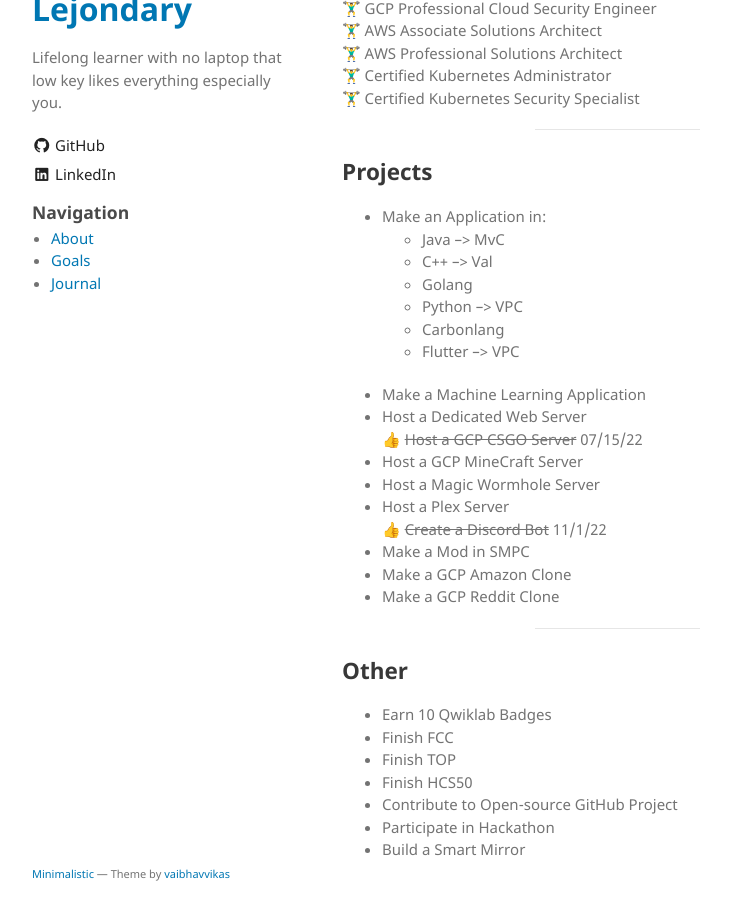
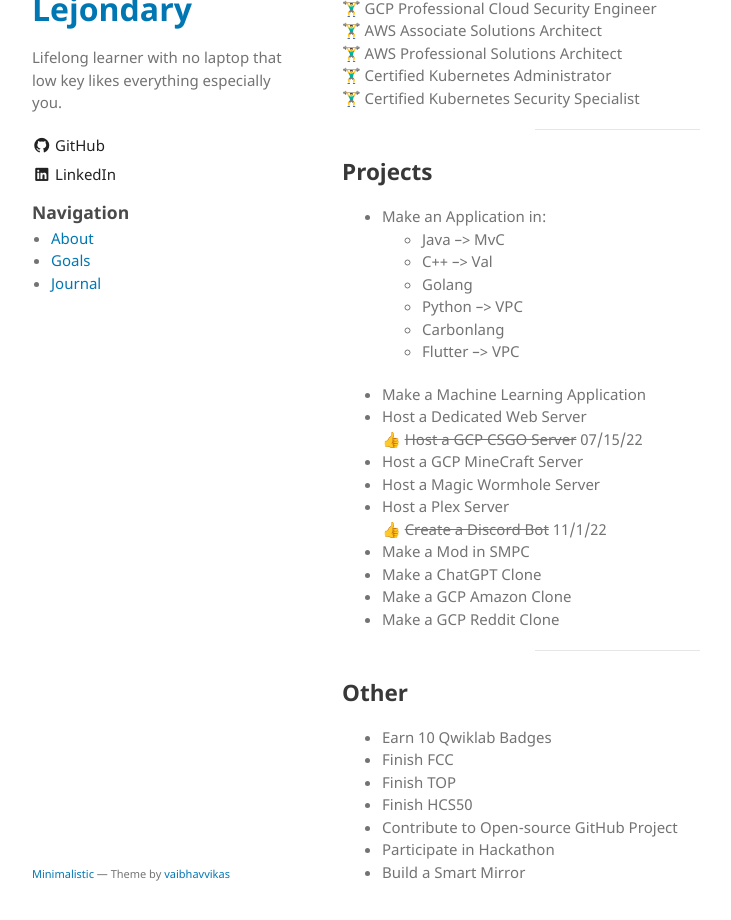
Before and after one commit to Lejondary/Lejondary.github.io, a Jekyll site: the page built from goals.md, in a window 1280 px wide and 1184 px high, cut to the strip 251-1171 px from the top of the window. Shown: the whole strip, without its empty margins (178-909 px from the left). Built offline with Jekyll 4.4.1, drawn with Linux system fonts in a browser that asks for light colours; emoji names are drawn with the system emoji font; the repository's description, which GitHub fills in, is left out.

Commit message:
updated goals

```diff
--- a/goals.md
+++ b/goals.md
@@ -37,6 +37,7 @@ title: Lejondary | Goals
 - Host a Plex Server
 :+1: ~~Create a Discord Bot~~ 11/1/22
 - Make a Mod in SMPC
+- Make a ChatGPT Clone
 - Make a GCP Amazon Clone
 - Make a GCP Reddit Clone
 
```
